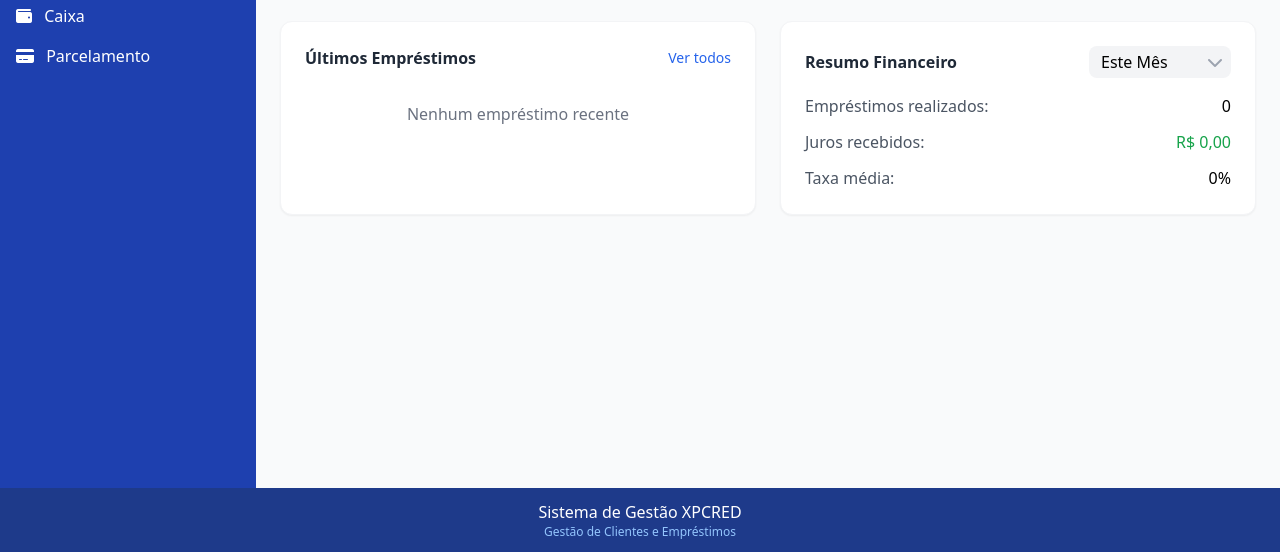
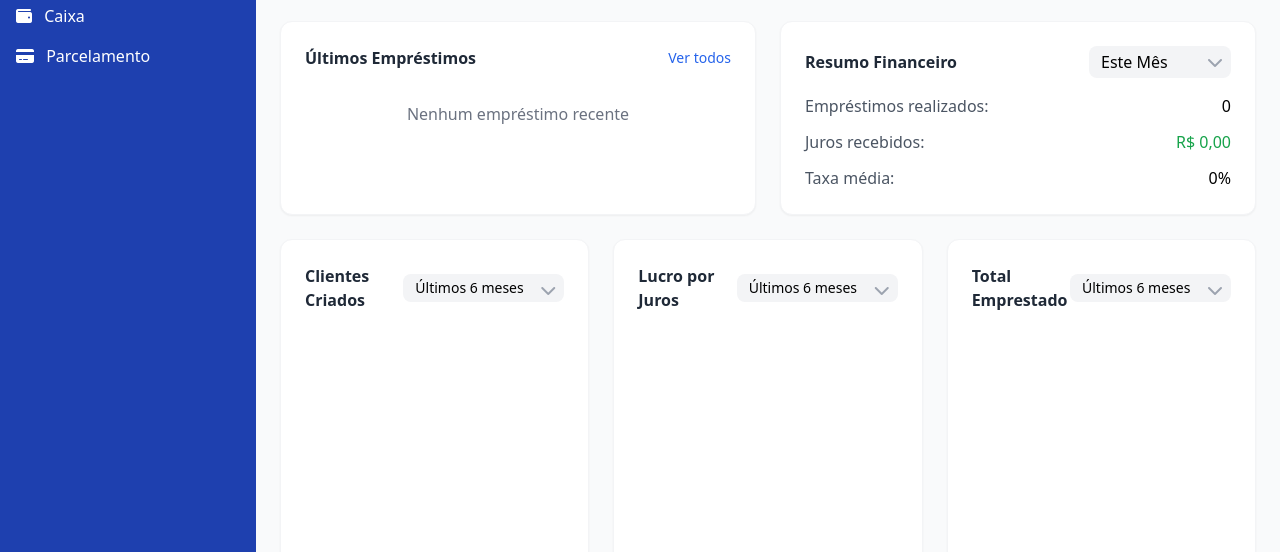
Before and after one commit to brassz/juristas, a website: page index.html in a window 1280 px wide. Shown: the part 248-800 px from the top of the page. Drawn offline with nearby package versions, Linux system fonts and the light colour scheme; a script that the page names is missing.

Commit message:
Update index.html

```diff
--- a/index.html
+++ b/index.html
@@ -8,6 +8,7 @@
     <link rel="stylesheet" href="https://cdnjs.cloudflare.com/ajax/libs/font-awesome/6.4.0/css/all.min.css">
     <script src="https://unpkg.com/@supabase/supabase-js@2"></script>
     <script src="https://ucarecdn.com/libs/widget/3.x/uploadcare.full.min.js"></script>
+    <script src="https://cdn.jsdelivr.net/npm/chart.js"></script>
     <style>
         .sidebar {
             transition: all 0.3s;
@@ -68,14 +69,7 @@
                     <i class="fas fa-credit-card mr-2"></i> Parcelamento
                 </a>
             </nav>
-            <div class="absolute bottom-0 left-0 right-0 py-3 bg-blue-900">
-                <div class="flex items-center justify-center">
-                    <div class="text-center">
-                        <div class="font-medium">Sistema de Gestão XPCRED</div>
-                        <div class="text-xs text-blue-300">Gestão de Clientes e Empréstimos</div>
-                    </div>
-                </div>
-            </div>
+
         </div>
 
         <!-- Main Content -->
@@ -178,6 +172,63 @@
                                     <span class="text-gray-600">Taxa média:</span>
                                     <span class="font-medium average-rate">0%</span>
                                 </div>
+                            </div>
+                        </div>
+                    </div>
+
+                    <!-- Seção de Gráficos -->
+                    <div class="grid grid-cols-1 lg:grid-cols-3 gap-6">
+                        <!-- Gráfico de Clientes Criados -->
+                        <div class="bg-white p-6 rounded-xl shadow-sm border border-gray-100">
+                            <div class="flex justify-between items-center mb-4">
+                                <h3 class="font-semibold text-gray-800">Clientes Criados</h3>
+                                <div class="relative">
+                                    <select id="clients-chart-period" class="appearance-none bg-gray-100 border-0 pl-3 pr-8 py-1 rounded-lg focus:outline-none focus:ring-2 focus:ring-blue-500 text-sm">
+                                        <option value="6">Últimos 6 meses</option>
+                                        <option value="12">Últimos 12 meses</option>
+                                        <option value="24">Últimos 24 meses</option>
+                                    </select>
+                                    <i class="fas fa-chevron-down absolute right-2 top-2 text-gray-400 pointer-events-none"></i>
+                                </div>
+                            </div>
+                            <div class="h-64">
+                                <canvas id="clients-chart"></canvas>
+                            </div>
+                        </div>
+
+                        <!-- Gráfico de Lucro por Juros -->
+                        <div class="bg-white p-6 rounded-xl shadow-sm border border-gray-100">
+                            <div class="flex justify-between items-center mb-4">
+                                <h3 class="font-semibold text-gray-800">Lucro por Juros</h3>
+                                <div class="relative">
+                                    <select id="profit-chart-period" class="appearance-none bg-gray-100 border-0 pl-3 pr-8 py-1 rounded-lg focus:outline-none focus:ring-2 focus:ring-blue-500 text-sm">
+                                        <option value="6">Últimos 6 meses</option>
+                                        <option value="12">Últimos 12 meses</option>
+                                        <option value="24">Últimos 24 meses</option>
+                                    </select>
+                                    <i class="fas fa-chevron-down absolute right-2 top-2 text-gray-400 pointer-events-none"></i>
+                                </div>
+                            </div>
+                            <div class="h-64">
+                                <canvas id="profit-chart"></canvas>
+                            </div>
+                        </div>
+
+                        <!-- Gráfico de Total Emprestado -->
+                        <div class="bg-white p-6 rounded-xl shadow-sm border border-gray-100">
+                            <div class="flex justify-between items-center mb-4">
+                                <h3 class="font-semibold text-gray-800">Total Emprestado</h3>
+                                <div class="relative">
+                                    <select id="loans-chart-period" class="appearance-none bg-gray-100 border-0 pl-3 pr-8 py-1 rounded-lg focus:outline-none focus:ring-2 focus:ring-blue-500 text-sm">
+                                        <option value="6">Últimos 6 meses</option>
+                                        <option value="12">Últimos 12 meses</option>
+                                        <option value="24">Últimos 24 meses</option>
+                                    </select>
+                                    <i class="fas fa-chevron-down absolute right-2 top-2 text-gray-400 pointer-events-none"></i>
+                                </div>
+                            </div>
+                            <div class="h-64">
+                                <canvas id="loans-chart"></canvas>
                             </div>
                         </div>
                     </div>
```
